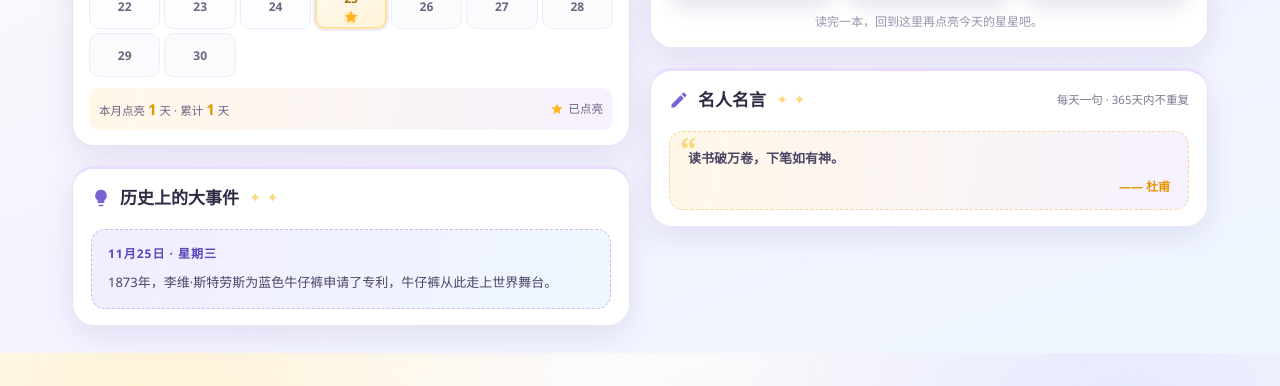
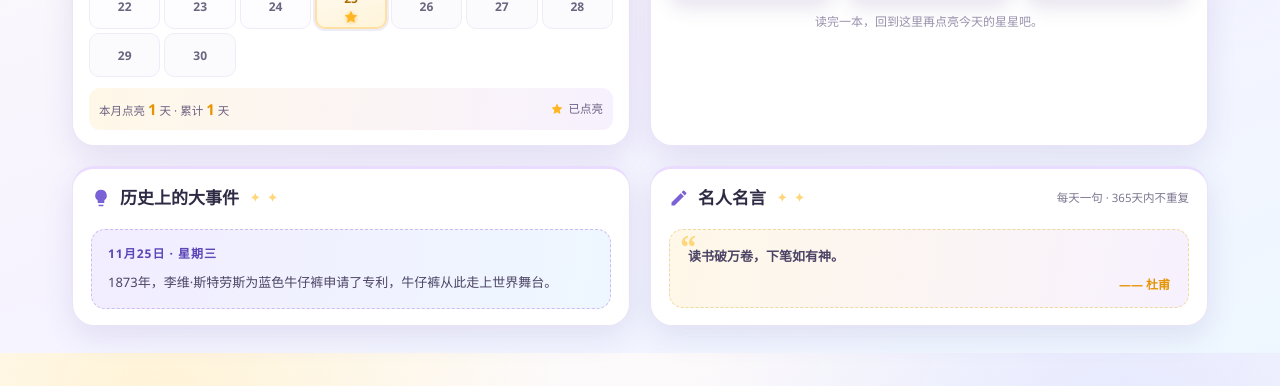
Before and after one commit to aaa19850721/YoYo-study, a plain HTML site: page index.html in a window 1280 px wide. Shown: the part 447-833 px from the top of the page. Drawn offline with Linux system fonts and the light colour scheme.

Commit message:
四个板块网格对齐：日历/书本同宽同高，历史/名言对齐

```diff
--- a/index.html
+++ b/index.html
@@ -36,8 +36,9 @@ body{
 .brand{margin-top:12px;font-size:15px;color:var(--muted);font-weight:600;letter-spacing:2px}
 .brand b{color:var(--purple-d)}
 
-.layout{display:grid;grid-template-columns:minmax(0,1fr) minmax(0,1fr);gap:20px;align-items:start}
-.col{display:flex;flex-direction:column;gap:20px;min-width:0}
+.layout{display:grid;grid-template-columns:minmax(0,1fr) minmax(0,1fr);grid-template-rows:auto auto;gap:20px;align-items:stretch}
+.panel-hist{grid-area:2/1}
+.panel-books{grid-area:1/2}
 .panel{background:var(--card);border:1px solid var(--line);border-top:3px solid #eadcff;border-radius:var(--radius);box-shadow:var(--shadow)}
 .panel-head{display:flex;align-items:center;justify-content:space-between;gap:10px;padding:15px 18px 4px}
 .panel-head h2{font-size:17px;font-weight:900;display:flex;align-items:center;gap:9px}
@@ -125,6 +126,7 @@ body{
 
 @media(max-width:900px){
   .layout{grid-template-columns:1fr}
+  .panel-hist,.panel-books{grid-area:auto}
   .book-grid{gap:10px}
   .day{min-height:40px}
 }
@@ -146,7 +148,6 @@ body{
   </header>
 
   <main class="layout">
-    <div class="col">
     <section class="panel">
       <div class="panel-head">
         <h2>
@@ -177,25 +178,7 @@ body{
       </div>
     </section>
 
-    <section class="panel">
-      <div class="panel-head">
-        <h2>
-          <svg viewBox="0 0 24 24" aria-hidden="true"><path fill="#7b61d6" d="M12 2a7 7 0 0 0-4 12.7V17a1 1 0 0 0 1 1h6a1 1 0 0 0 1-1v-2.3A7 7 0 0 0 12 2zM9 20h6v1a1 1 0 0 1-1 1h-4a1 1 0 0 1-1-1v-1z"/></svg>
-          <span id="histTitle">历史上的今天</span>
-        </h2>
-        <span class="sub" id="histSub"></span>
-      </div>
-      <div class="hist">
-        <div class="hist-box">
-          <div class="hist-date" id="histDate"></div>
-          <div class="hist-text" id="histText"></div>
-        </div>
-      </div>
-    </section>
-    </div>
-
-    <div class="col">
-    <section class="panel">
+    <section class="panel panel-books">
       <div class="panel-head">
         <h2>
           <svg viewBox="0 0 24 24" aria-hidden="true"><path fill="#7b61d6" d="M4 4h7a3 3 0 0 1 3 3v13a2.5 2.5 0 0 0-2.5-2.5H4V4zm16 0h-4a3 3 0 0 0-3 3v13a2.5 2.5 0 0 1 2.5-2.5H20V4z"/></svg>
@@ -213,7 +196,23 @@ body{
       </div>
     </section>
 
-    <section class="panel">
+    <section class="panel panel-hist">
+      <div class="panel-head">
+        <h2>
+          <svg viewBox="0 0 24 24" aria-hidden="true"><path fill="#7b61d6" d="M12 2a7 7 0 0 0-4 12.7V17a1 1 0 0 0 1 1h6a1 1 0 0 0 1-1v-2.3A7 7 0 0 0 12 2zM9 20h6v1a1 1 0 0 1-1 1h-4a1 1 0 0 1-1-1v-1z"/></svg>
+          <span id="histTitle">历史上的今天</span>
+        </h2>
+        <span class="sub" id="histSub"></span>
+      </div>
+      <div class="hist">
+        <div class="hist-box">
+          <div class="hist-date" id="histDate"></div>
+          <div class="hist-text" id="histText"></div>
+        </div>
+      </div>
+    </section>
+
+    <section class="panel panel-quote">
       <div class="panel-head">
         <h2>
           <svg viewBox="0 0 24 24" aria-hidden="true"><path fill="#7b61d6" d="M3 17.25V21h3.75L17.8 9.94l-3.75-3.75L3 17.25zM20.7 7.04a1 1 0 0 0 0-1.41l-2.34-2.34a1 1 0 0 0-1.41 0l-1.83 1.83 3.75 3.75 1.83-1.83z"/></svg>
@@ -228,7 +227,6 @@ body{
         </div>
       </div>
     </section>
-    </div>
   </main>
 </div>
 
```
